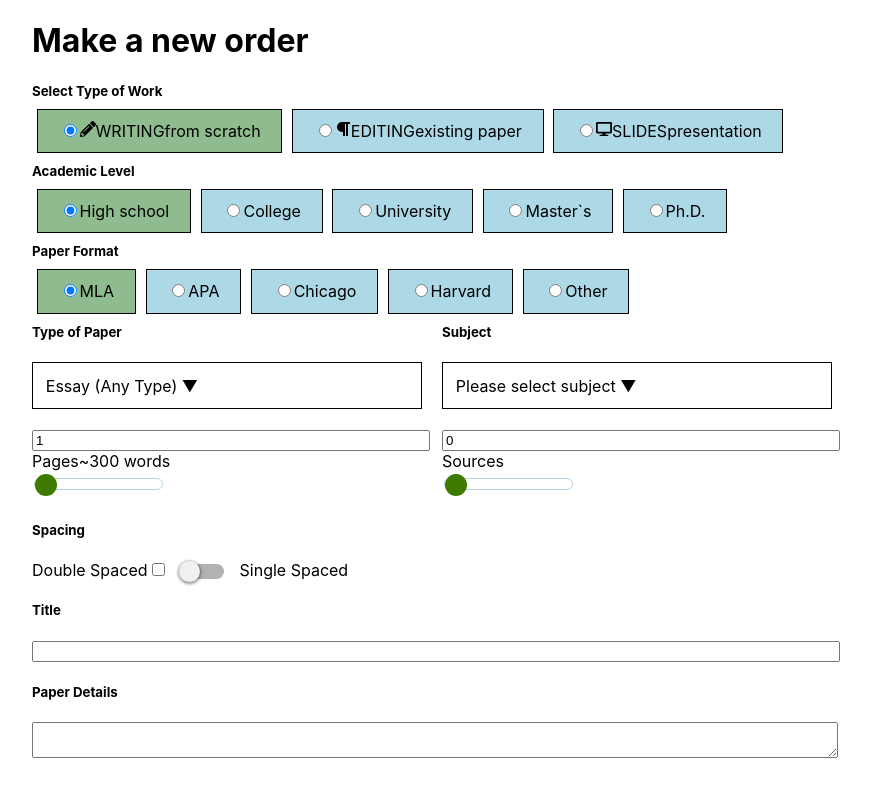
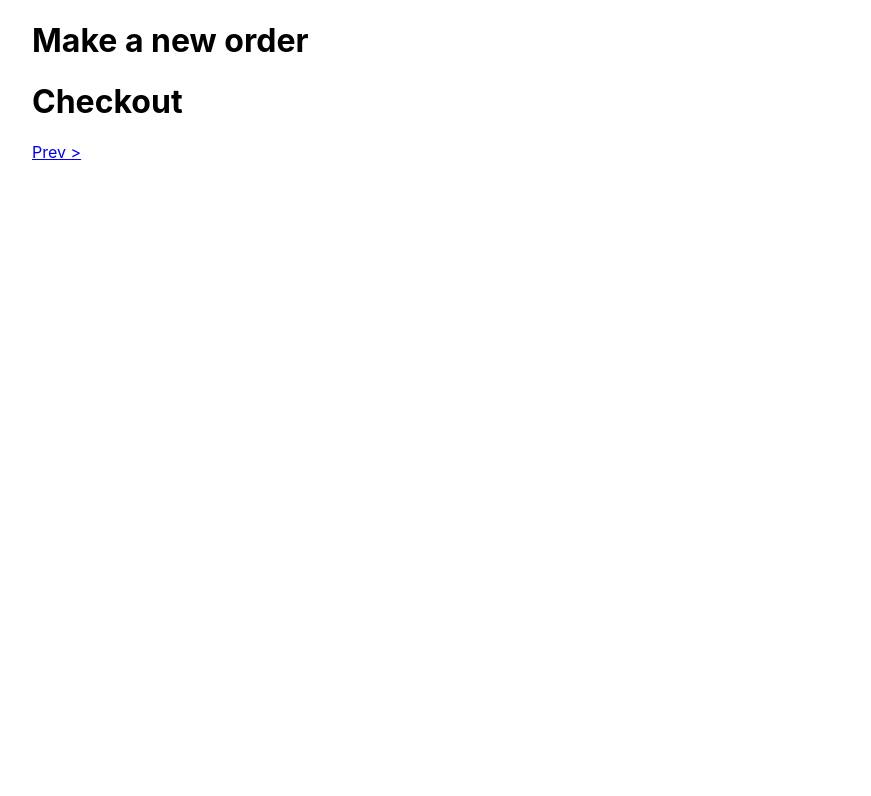
Before and after one commit to rmnkot/order-form, a React (Create React App) app: page /orderform/checkout in a window 1280 px wide. Shown: the top 796 px of the page, without its empty margins (208-1079 px from the left). Built offline with nearby package versions, Linux system fonts and the light colour scheme.

Commit message:
Add routing and test  API call

```diff
--- a/package.json
+++ b/package.json
@@ -6,6 +6,7 @@
     "react": "^16.9.0",
     "react-dom": "^16.9.0",
     "react-icons": "^3.7.0",
+    "react-router-dom": "^5.1.2",
     "react-scripts": "3.1.1"
   },
   "scripts": {
--- /dev/null
+++ b/src/components/orderform/OrderformCheckout.jsx
@@ -0,0 +1,17 @@
+import React, { Component } from 'react';
+import {Link} from 'react-router-dom';
+
+
+export default class OrderformCheckout extends Component {
+    render() {
+        return (
+            <div>
+                <h1>Checkout</h1>
+
+                <p>
+                    <Link to="/orderform/details">Prev ></Link>
+                </p>
+            </div>
+        )
+    }
+}
--- a/src/components/orderform/OrderformControls.jsx
+++ b/src/components/orderform/OrderformControls.jsx
@@ -1,5 +1,6 @@
 import React, { Component } from 'react';
-import { FaPencilAlt, FaParagraph, FaDesktop } from 'react-icons/fa';
+// import { FaPencilAlt, FaParagraph, FaDesktop } from 'react-icons/fa';
+import {Link} from 'react-router-dom';
 
 import { handleSpacing, updateLocalStorage } from './functions';
 
@@ -16,9 +17,9 @@ export default class OrderformControls extends Component {
                 value: '1',
                 type: 'radio',
                 params: [
-                    { id: '01', icon: <FaPencilAlt />, text: 'WRITING', comment: 'from scratch' },
-                    { id: '02', icon: <FaParagraph />, text: 'EDITING', comment: 'existing paper' },
-                    { id: '03', icon: <FaDesktop />, text: 'SLIDES', comment: 'presentation' }
+                    // { id: '01', icon: <FaPencilAlt />, text: 'WRITING', comment: 'from scratch' },
+                    // { id: '02', icon: <FaParagraph />, text: 'EDITING', comment: 'existing paper' },
+                    // { id: '03', icon: <FaDesktop />, text: 'SLIDES', comment: 'presentation' }
                 ],
                 label: 'Select Type of Work'
             },
@@ -331,6 +332,24 @@ export default class OrderformControls extends Component {
         updateLocalStorage.bind(this)();
     }
 
+    componentDidMount = () => {
+
+        fetch('https://pro-essay-writer.db.rv.ua/api/en/sites/categories/1/orders/work_types')
+        .then(response => response.json())
+        .then(data => {
+
+            this.setState(prevState => ({
+                pills: {
+                    ...prevState.pills,
+                    workType: {
+                        ...prevState.pills.workType,
+                        params: data
+                    }
+                }
+            }));
+        })
+    }
+
     render() {
         const { pills, selects, ranges, spacing } = this.state;
 
@@ -370,6 +389,9 @@ export default class OrderformControls extends Component {
                     <h5>Spacing</h5>
                     <Switch spacing={spacing} handleSpacing={handleSpacing.bind(this)} />
                 </div>
+                <p>
+                    <Link to="/orderform/details">Next ></Link>
+                </p>
             </div>
         );
     }
--- a/src/components/orderform/OrderformDetails.jsx
+++ b/src/components/orderform/OrderformDetails.jsx
@@ -1,4 +1,6 @@
 import React, { Component } from 'react';
+import {Link} from 'react-router-dom';
+
 import FieldGroup from './controls/FieldGroup';
 import AreaGroup from './controls/AreaGroup';
 
@@ -62,6 +64,12 @@ export default class OrderformDetails extends Component {
             <div>
                 <FieldGroup title={title} handleFormField={this.handleFormField} />
                 <AreaGroup paperDetails={paperDetails} handleFormField={this.handleFormField} />
+                <p>
+                    <Link to="/orderform/controls">Prev ></Link>
+                    &nbsp;
+                    <Link to="/orderform/checkout">Next ></Link>
+                </p>
+
             </div>
         );
     }
--- a/src/components/orderform/controls/AreaGroup.jsx
+++ b/src/components/orderform/controls/AreaGroup.jsx
@@ -2,7 +2,6 @@ import React from 'react';
 import TextArea from '../utils/TextArea';
 
 export default function AreaGroup({ paperDetails, handleFormField }) {
-    console.log('paperDetails', paperDetails);
 
     return (
         <div>
--- a/src/components/orderform/utils/PillButton.jsx
+++ b/src/components/orderform/utils/PillButton.jsx
@@ -13,9 +13,10 @@ export default function PillButton({name, value, type, params, index, handlePill
                 onChange={e => handlePillsClick(e)}
                 checked={(+value === index + 1) || false}
             />
-            {params.icon}
-            {params.text}
-            <span>{params.comment}</span>
+            {/* {params.icon}
+            {params.text} */}
+            {params.name}
+            {/* <span>{params.comment}</span> */}
         </label>
     );
 }
--- a/src/pages/Orderform.jsx
+++ b/src/pages/Orderform.jsx
@@ -1,17 +1,28 @@
 import React, { Component } from 'react';
+import {BrowserRouter, Switch, Route} from 'react-router-dom';
+
 import OrderformControls from '../components/orderform/OrderformControls';
 import OrderformDetails from '../components/orderform/OrderformDetails';
+import OrderformCheckout from '../components/orderform/OrderformCheckout';
 
 export default class Orderform extends Component {
     render() {
         return (
-            <>
+            <BrowserRouter>
                 <h1>Make a new order</h1>
                 <form>
-                    <OrderformControls />
-                    <OrderformDetails />
+                    <Switch>
+                        <Route exact path="/orderform/controls" component={OrderformControls} />
+                        <Route exact path="/orderform/details" component={OrderformDetails} />
+                        <Route exact path="/orderform/checkout" component={OrderformCheckout} />
+                        <Route path="/orderform">
+                            <OrderformControls />
+                            <OrderformDetails />
+                            <OrderformCheckout />
+                        </Route>
+                    </Switch>
                 </form>
-            </>
+            </BrowserRouter>
         );
     }
 }
```
Also changed, not shown: 1 other file (tests, documents, lock files or other folders).
